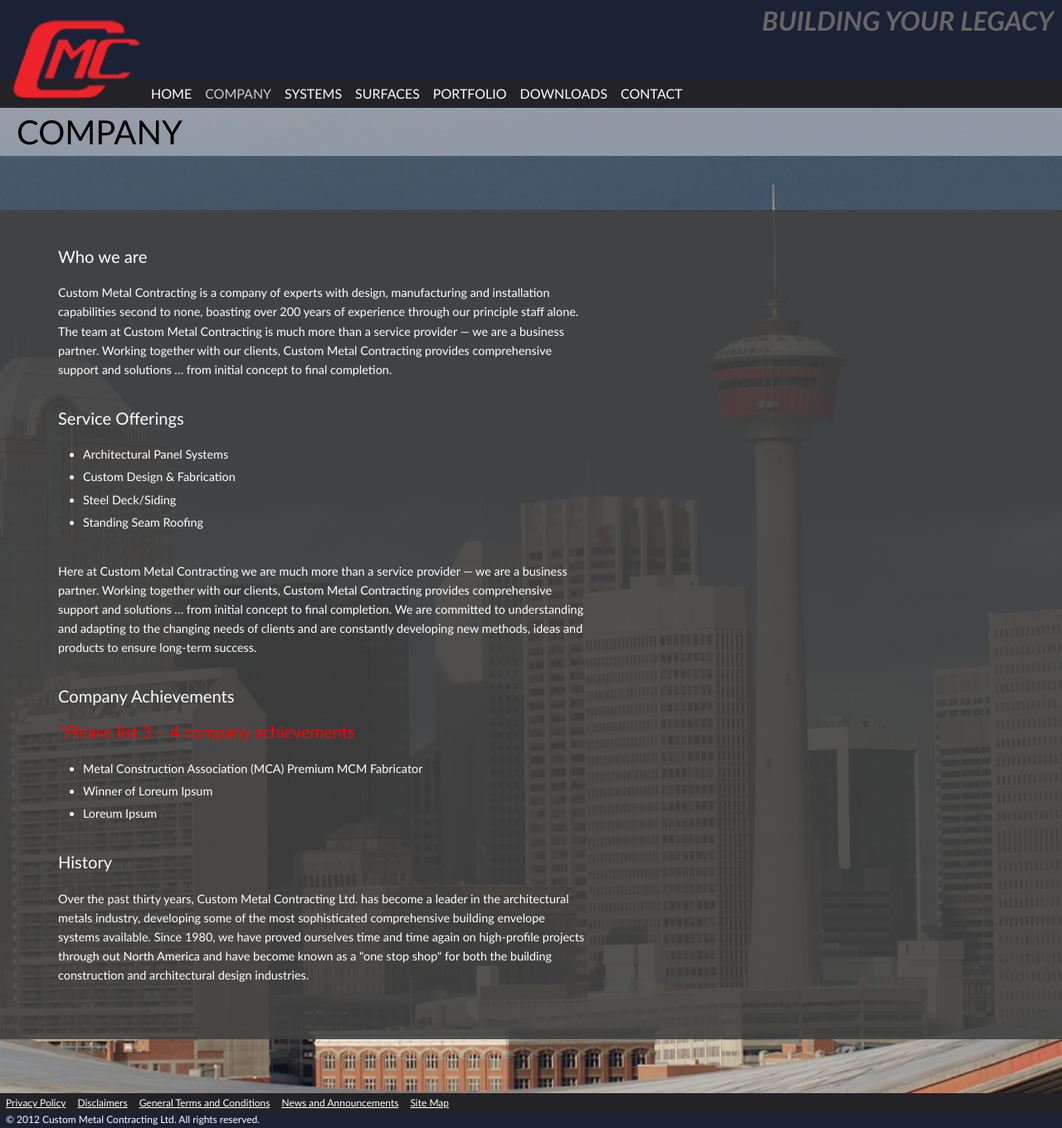
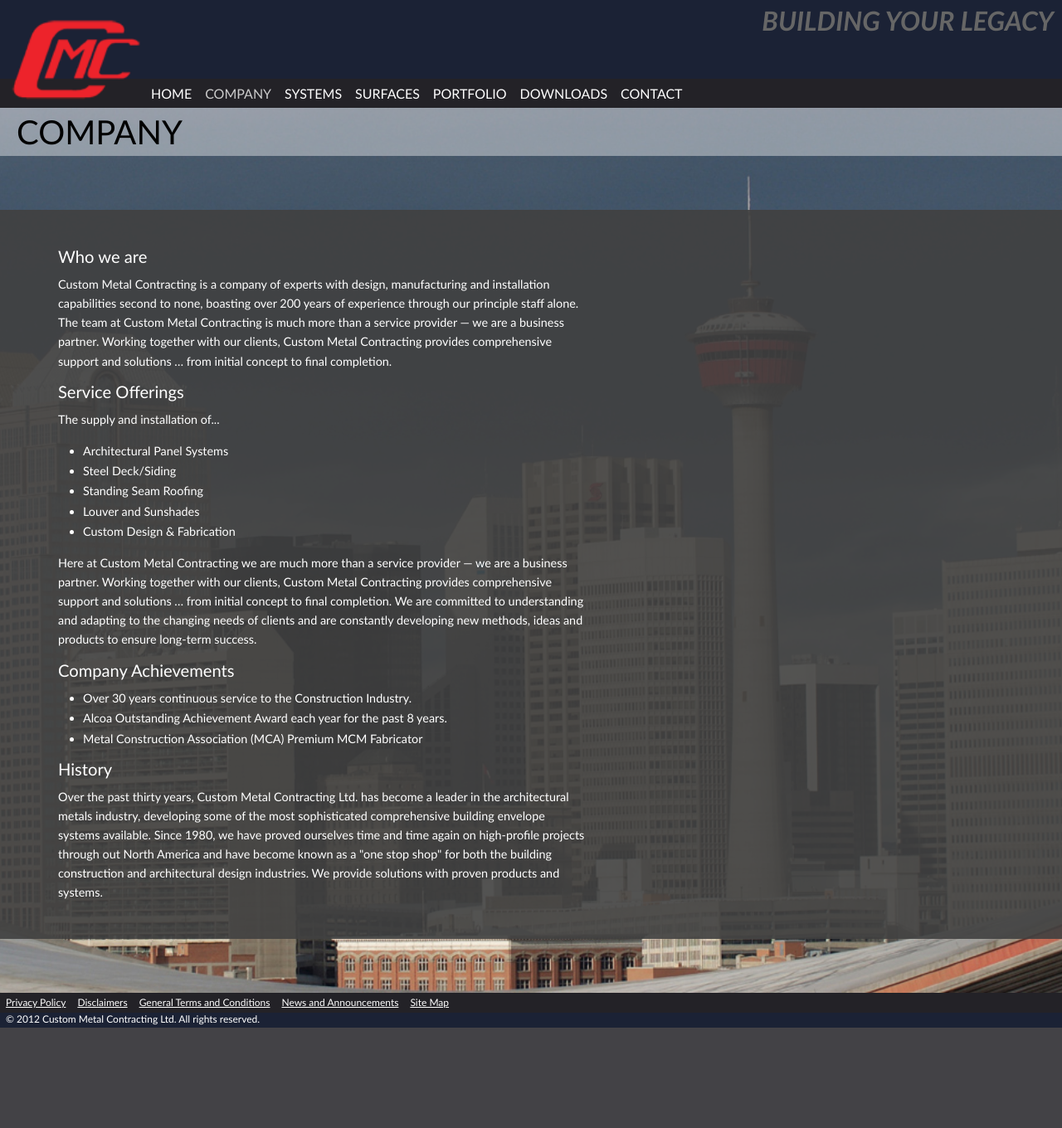
Before and after one commit to EddieMachete/cmc, a PHP site: page /Company.html in a window 1280 px wide. Shown: the whole page at 83% size. After the commit the page ends 1239 px from the top, so only its background shows below. Run offline with PHP 8.4, Linux system fonts and the light colour scheme.

Commit message:
Updates to the company page

```diff
--- a/Company.html
+++ b/Company.html
@@ -54,25 +54,26 @@
                         Custom Metal Contracting is a company of experts with design, manufacturing and installation capabilities second to none, boasting over 200 years of experience through our principle staff alone. The team at Custom Metal Contracting is much more than a service provider — we are a business partner. Working together with our clients, Custom Metal Contracting provides comprehensive support and solutions … from initial concept to final completion.
                     </p>
                     <h3>Service Offerings</h3>
+                    <p>The supply and installation of...</p>
                     <ul>
                         <li>Architectural Panel Systems</li>
-                        <li>Custom Design &amp; Fabrication</li>
                         <li>Steel Deck/Siding</li>
                         <li>Standing Seam Roofing</li>
+                        <li>Louver and Sunshades</li>
+                        <li>Custom Design &amp; Fabrication</li>
                     </ul>
                     <p>
                         Here at Custom Metal Contracting we are much more than a service provider — we are a business partner. Working together with our clients, Custom Metal Contracting provides comprehensive support and solutions … from initial concept to final completion. We are committed to understanding and adapting to the changing needs of clients and are constantly developing new methods, ideas and products to ensure long-term success.
                     </p>
                     <h3>Company Achievements</h3>
-                    <h3 style="color:Red;">*Please list  3 – 4 company achievements</h3>
                     <ul>
+                        <li>Over 30 years continuous service to the Construction Industry.</li>
+                        <li>Alcoa Outstanding Achievement Award each year for the past 8 years.</li>
                         <li>Metal Construction Association (MCA) Premium MCM Fabricator</li>
-                        <li>Winner of Loreum Ipsum</li>
-                        <li>Loreum Ipsum</li>
                     </ul>
                     <h3>History</h3>
                     <p>
-                        Over the past thirty years, Custom Metal Contracting Ltd. has become a leader in the architectural metals industry, developing some of the most sophisticated comprehensive building envelope systems available. Since 1980, we have proved ourselves time and time again on high-profile projects through out North America and have become known as a &quot;one stop shop&quot; for both the building construction and architectural design industries.
+                        Over the past thirty years, Custom Metal Contracting Ltd. has become a leader in the architectural metals industry, developing some of the most sophisticated comprehensive building envelope systems available. Since 1980, we have proved ourselves time and time again on high-profile projects through out North America and have become known as a &quot;one stop shop&quot; for both the building construction and architectural design industries. We provide solutions with proven products and systems.
                     </p>
                 </div>
             </div>
--- a/Styles/Common.css
+++ b/Styles/Common.css
@@ -157,24 +157,24 @@ ol
 {
     font-size:1.4em;
     font-weight:normal;
-    margin-bottom:1em;
+    margin-bottom:.5em;
 }
 
 .section .textBlock p
 {
-    margin-bottom:2.5em;
+    margin-bottom:1em;
 }
 
 .section .textBlock ul
 {
     list-style:disc;
-    margin-bottom:2.5em;
+    margin-bottom:1em;
     padding-left:30px;
 }
 
 .section .textBlock li
 {
-    margin:.3em 0px;
+    margin:.1em 0px;
 }
 
 /* *** FOOTER *********************************************** */
```
